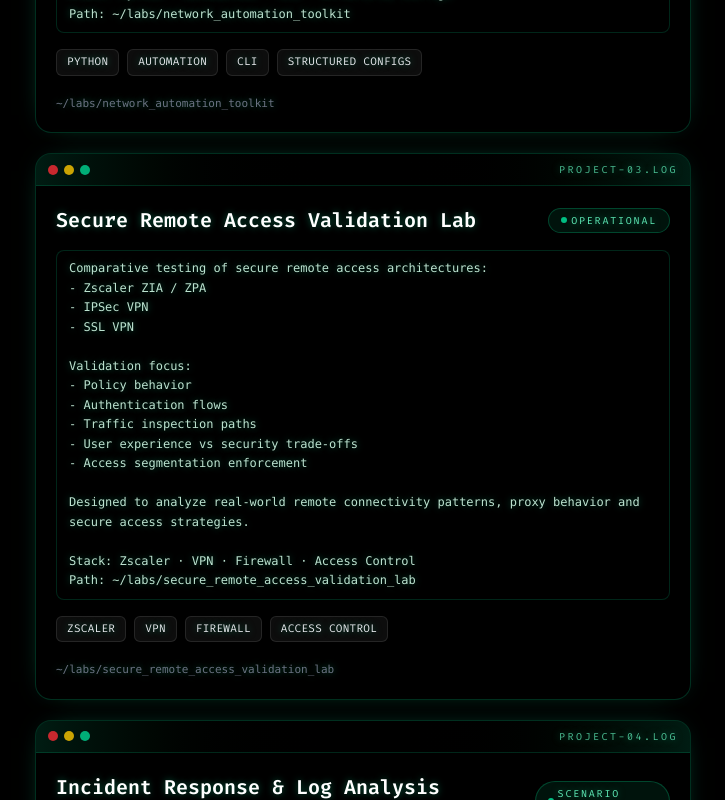
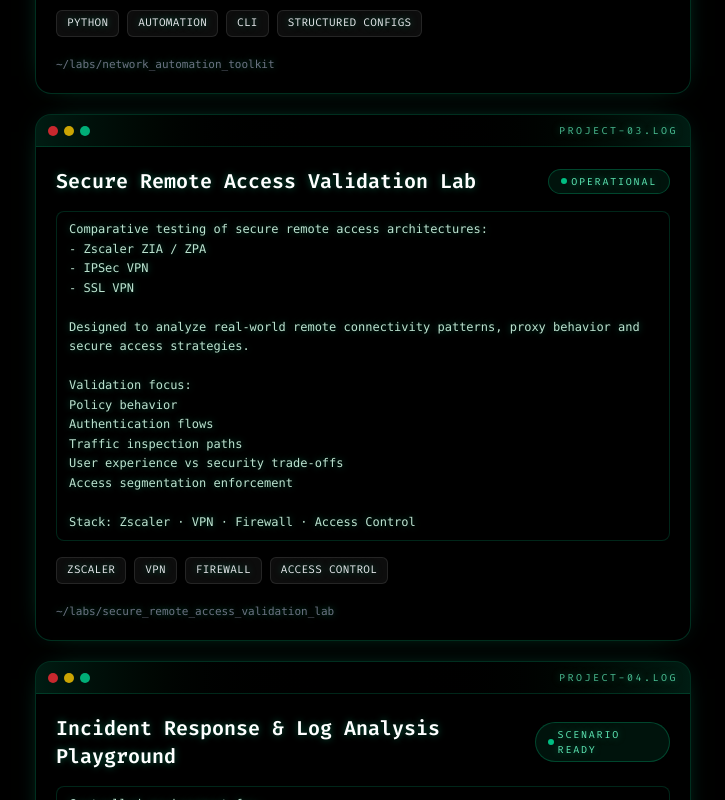
Before and after one commit to anasbounaiim/secureit-hub, a Next.js app: page /projects in a window 1280 px wide. Shown: the part 1555-2355 px from the top of the page, without its empty margins (301-1026 px from the left). Built offline with nearby package versions, Linux system fonts and the light colour scheme.

Commit message:
New changes #Project

```diff
--- a/app/projects/page.tsx
+++ b/app/projects/page.tsx
@@ -1,24 +1,44 @@
 import { FolderGit2, ExternalLink } from "lucide-react";
 
-const projects = [
+type ExtraSection = {
+  title: string;
+  items: string | string[];
+};
+
+type Project = {
+  title: string;
+  period: string;
+  stack: string[];
+  intro: string;
+  scope: string[];
+  scopeLabel?: string;
+  purpose: string;
+  extraSections?: ExtraSection[];
+  path: string;
+};
+
+const projects: Project[] = [
   {
     title: "Multi-Site Infrastructure Lab",
     period: "Operational",
     stack: ["Cisco", "Fortinet", "VPN", "Linux", "Monitoring"],
-    description: [
+    intro:
       "Multi-site environment replicating segmented networks, routed domains and secure inter-site connectivity.",
-      "",
-      "Scope includes:",
-      "- IPSec site-to-site tunnels",
-      "- Policy-driven firewall enforcement",
-      "- Centralized logging & visibility",
-      "- SNMP monitoring",
-      "- Segmentation and traffic boundary validation",
-      "",
+    scope: [
+      "IPSec site-to-site tunnels",
+      "Policy-driven firewall enforcement",
+      "Centralized logging & visibility",
+      "SNMP monitoring",
+      "Segmentation and traffic boundary validation",
+    ],
+    scopeLabel: "Scope includes:",
+    purpose:
       "Purpose: simulate real production behavior under controlled conditions and validate secure connectivity patterns at scale.",
-      "",
-      "Stack: Cisco · Fortinet · VPN · Linux · Monitoring",
-      "Path: ~/labs/multi_site_infrastructure_lab",
+    extraSections: [
+      {
+        title: "Stack",
+        items: "Cisco · Fortinet · VPN · Linux · Monitoring",
+      },
     ],
     path: "~/labs/multi_site_infrastructure_lab",
   },
@@ -26,25 +46,34 @@
     title: "Network Automation Toolkit",
     period: "Ongoing",
     stack: ["Python", "Automation", "CLI", "Structured Configs"],
-    description: [
+    intro:
       "Operational Python toolkit designed to improve reliability, consistency and speed in network operations.",
-      "",
-      "Includes:",
-      "- Automated configuration backups",
-      "- Compliance & drift detection",
-      "- Inventory parsing",
-      "- CLI-driven bulk operations",
-      "- Structured validation workflows",
-      "",
-      "Extended use:",
-      "- Store-level connectivity diagnostics",
-      "- Multi-node validation (routers, nodes, endpoints)",
-      "- Rapid P2 troubleshooting support",
-      "",
+    scope: [],
+    purpose:
       "Focus: repeatability, execution control and reduction of human error in operational tasks.",
-      "",
-      "Stack: Python · Automation · CLI · Structured Configs",
-      "Path: ~/labs/network_automation_toolkit",
+    extraSections: [
+      {
+        title: "Includes",
+        items: [
+          "Automated configuration backups",
+          "Compliance & drift detection",
+          "Inventory parsing",
+          "CLI-driven bulk operations",
+          "Structured validation workflows",
+        ],
+      },
+      {
+        title: "Extended use",
+        items: [
+          "Store-level connectivity diagnostics",
+          "Multi-node validation (routers, nodes, endpoints)",
+          "Rapid P2 troubleshooting support",
+        ],
+      },
+      {
+        title: "Stack",
+        items: "Python · Automation · CLI · Structured Configs",
+      },
     ],
     path: "~/labs/network_automation_toolkit",
   },
@@ -52,23 +81,25 @@
     title: "Secure Remote Access Validation Lab",
     period: "Operational",
     stack: ["Zscaler", "VPN", "Firewall", "Access Control"],
-    description: [
-      "Comparative testing of secure remote access architectures:",
-      "- Zscaler ZIA / ZPA",
-      "- IPSec VPN",
-      "- SSL VPN",
-      "",
-      "Validation focus:",
-      "- Policy behavior",
-      "- Authentication flows",
-      "- Traffic inspection paths",
-      "- User experience vs security trade-offs",
-      "- Access segmentation enforcement",
-      "",
+    intro: "Comparative testing of secure remote access architectures:",
+    scope: ["Zscaler ZIA / ZPA", "IPSec VPN", "SSL VPN"],
+    purpose:
       "Designed to analyze real-world remote connectivity patterns, proxy behavior and secure access strategies.",
-      "",
-      "Stack: Zscaler · VPN · Firewall · Access Control",
-      "Path: ~/labs/secure_remote_access_validation_lab",
+    extraSections: [
+      {
+        title: "Validation focus",
+        items: [
+          "Policy behavior",
+          "Authentication flows",
+          "Traffic inspection paths",
+          "User experience vs security trade-offs",
+          "Access segmentation enforcement",
+        ],
+      },
+      {
+        title: "Stack",
+        items: "Zscaler · VPN · Firewall · Access Control",
+      },
     ],
     path: "~/labs/secure_remote_access_validation_lab",
   },
@@ -76,18 +107,21 @@
     title: "Incident Response & Log Analysis Playground",
     period: "Scenario Ready",
     stack: ["Linux", "Syslog", "Traffic Capture", "Automation"],
-    description: [
-      "Controlled environment for:",
-      "- Log correlation",
-      "- Syslog analysis",
-      "- Packet capture & replay",
-      "- Incident simulation",
-      "- Structured troubleshooting workflows",
-      "",
+    intro: "Controlled environment for:",
+    scope: [
+      "Log correlation",
+      "Syslog analysis",
+      "Packet capture & replay",
+      "Incident simulation",
+      "Structured troubleshooting workflows",
+    ],
+    purpose:
       "Objective: strengthen observability discipline and improve P2 incident analysis across network security operations.",
-      "",
-      "Stack: Linux · Syslog · Traffic Capture · Automation",
-      "Path: ~/labs/incident_response_playground",
+    extraSections: [
+      {
+        title: "Stack",
+        items: "Linux · Syslog · Traffic Capture · Automation",
+      },
     ],
     path: "~/labs/incident_response_playground",
   },
@@ -95,24 +129,52 @@
     title: "Firewall Policy Optimization Study",
     period: "Validation Phase",
     stack: ["Fortinet", "AlgoSec", "Segmentation"],
-    description: [
-      "Structured review and refinement of firewall rulebases.",
-      "",
-      "Focus areas:",
-      "- Rule cleanup & lifecycle management",
-      "- NAT optimization",
-      "- Segmentation reinforcement",
-      "- Policy overlap detection",
-      "- Change impact validation",
-      "",
+    intro: "Structured review and refinement of firewall rulebases.",
+    scope: [
+      "Rule cleanup & lifecycle management",
+      "NAT optimization",
+      "Segmentation reinforcement",
+      "Policy overlap detection",
+      "Change impact validation",
+    ],
+    scopeLabel: "Focus areas:",
+    purpose:
       "Designed to improve clarity, performance and security posture in firewall environments.",
-      "",
-      "Stack: Fortinet · AlgoSec · Segmentation",
-      "Path: ~/labs/firewall_policy_optimization",
+    extraSections: [
+      {
+        title: "Stack",
+        items: "Fortinet · AlgoSec · Segmentation",
+      },
     ],
     path: "~/labs/firewall_policy_optimization",
   },
 ];
+
+const formatProjectDescription = (project: Project) => {
+  const lines: string[] = [project.intro];
+
+  if (project.scope.length > 0) {
+    if (project.scopeLabel) {
+      lines.push("", project.scopeLabel, ...project.scope.map((item) => `- ${item}`));
+    } else {
+      lines.push(...project.scope.map((item) => `- ${item}`));
+    }
+  }
+
+  if (project.purpose) {
+    lines.push("", project.purpose);
+  }
+
+  project.extraSections?.forEach((section) => {
+    if (typeof section.items === "string") {
+      lines.push("", `${section.title}: ${section.items}`);
+    } else {
+      lines.push("", `${section.title}:`, ...section.items);
+    }
+  });
+
+  return lines.join("\n");
+};
 
 export default function ProjectsPage() {
   return (
@@ -184,7 +246,7 @@
 
                 {/* DESCRIPTION AS TERMINAL BLOCK */}
                 <div className="font-mono text-[11px] md:text-[12px] text-emerald-100/90 bg-black/70 border border-emerald-500/20 rounded-lg px-3 py-2 leading-relaxed whitespace-pre-line">
-                  {project.description.join("\n")}
+                  {formatProjectDescription(project)}
                 </div>
 
                 {/* Stack tags */}
```
